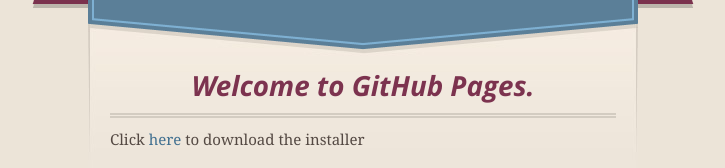
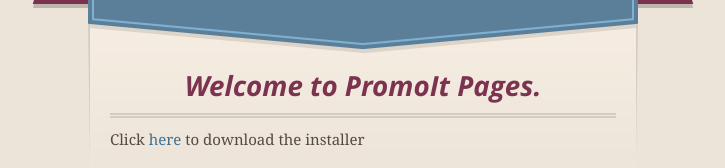
Before and after one commit to promoit/promoit.github.io, a plain HTML site: page index.html in a window 1280 px wide. Shown: the part 142-310 px from the top of the page, without its empty margins (277-1002 px from the left). Drawn offline with nearby package versions, Linux system fonts and the light colour scheme.

Commit message:
Update index.html

```diff
--- a/index.html
+++ b/index.html
@@ -46,7 +46,7 @@
 
       <section id="main_content">
         <h3>
-<a name="welcome-to-github-pages" class="anchor" href="#welcome-to-github-pages"><span class="octicon octicon-link"></span></a>Welcome to GitHub Pages.</h3>
+<a name="welcome-to-github-pages" class="anchor" href="#welcome-to-github-pages"><span class="octicon octicon-link"></span></a>Welcome to PromoIt Pages.</h3>
 
 <p> Click <a href="promoit.msi">here</a> to download the installer
 <!--
```
